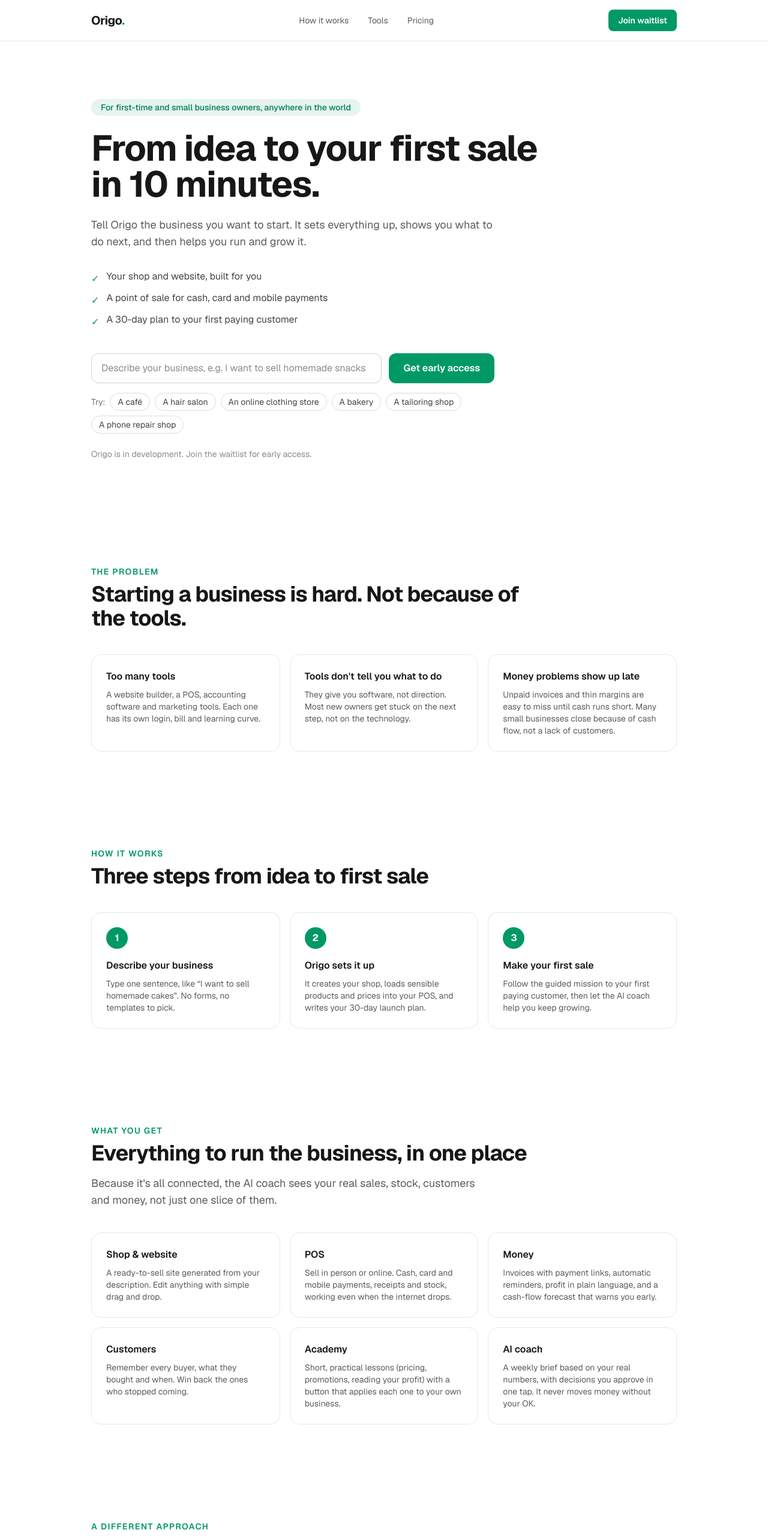
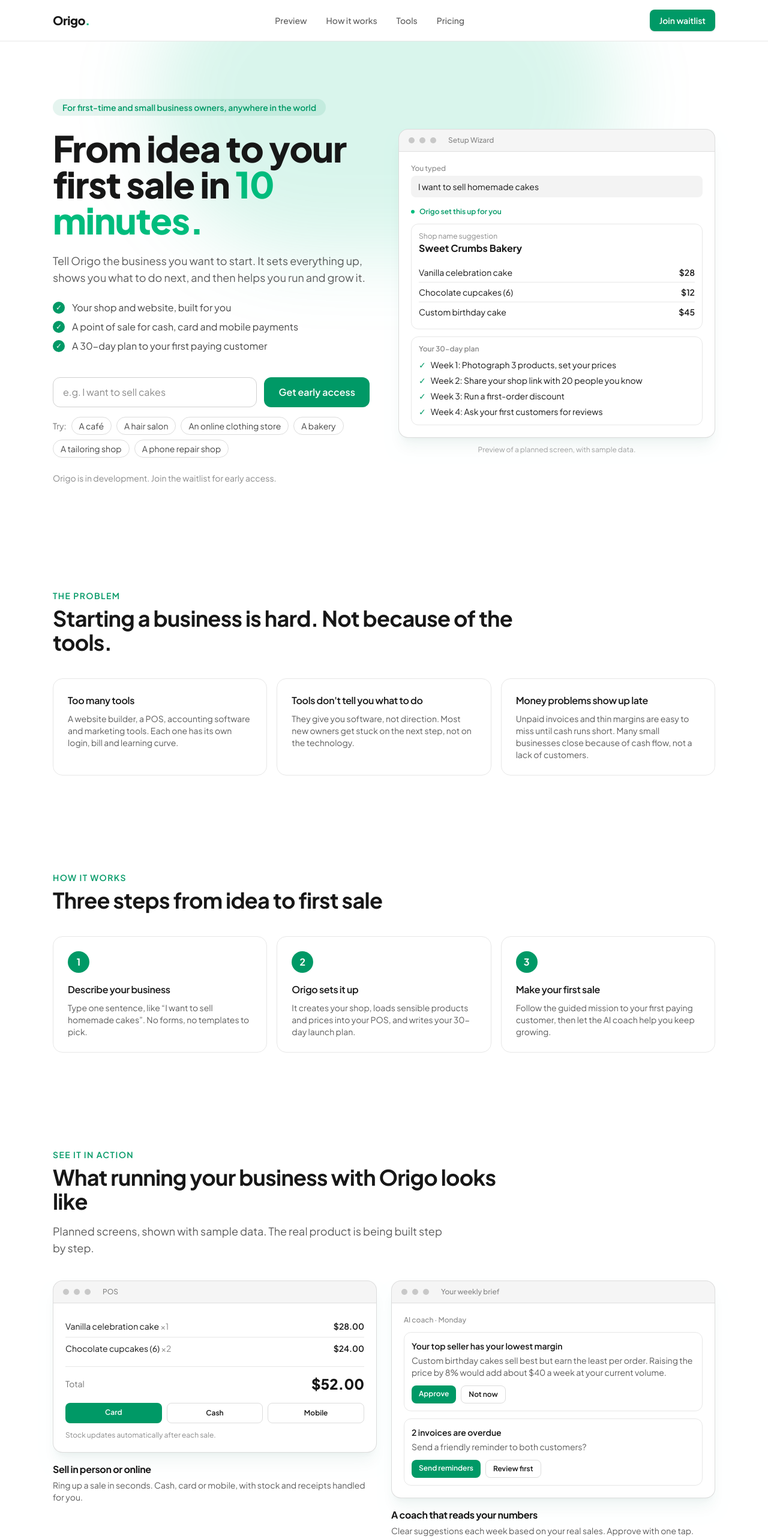
Before and after one commit to Nad278/neema, a Next.js app: page / in a window 1280 px wide. Shown: the top 2566 px of the page at 60% size. Built offline with nearby package versions, Linux system fonts and the light colour scheme.

Commit message:
Polish landing page: Plus Jakarta Sans, product previews, audience and promises sections, sticky nav
Co-Authored-By: Claude Sonnet 5.5 <noreply@anthropic.com>
Claude-Session: https://claude.ai/code/session_01Pq5wfC4yfvko6RpYseSg7r

```diff
--- a/src/app/globals.css
+++ b/src/app/globals.css
@@ -8,8 +8,7 @@
 @theme inline {
   --color-background: var(--background);
   --color-foreground: var(--foreground);
-  --font-sans: var(--font-geist-sans);
-  --font-mono: var(--font-geist-mono);
+  --font-sans: var(--font-jakarta);
 }
 
 @media (prefers-color-scheme: dark) {
@@ -19,6 +18,16 @@
   }
 }
 
+html {
+  scroll-behavior: smooth;
+}
+
+h1,
+h2,
+h3 {
+  letter-spacing: -0.02em;
+}
+
 body {
   background: var(--background);
   color: var(--foreground);
--- a/src/app/layout.tsx
+++ b/src/app/layout.tsx
@@ -1,15 +1,11 @@
 import type { Metadata } from "next";
-import { Geist, Geist_Mono } from "next/font/google";
+import { Plus_Jakarta_Sans } from "next/font/google";
 import "./globals.css";
 
-const geistSans = Geist({
-  variable: "--font-geist-sans",
+const jakarta = Plus_Jakarta_Sans({
+  variable: "--font-jakarta",
   subsets: ["latin"],
-});
-
-const geistMono = Geist_Mono({
-  variable: "--font-geist-mono",
-  subsets: ["latin"],
+  weight: ["400", "500", "600", "700", "800"],
 });
 
 export const metadata: Metadata = {
@@ -22,7 +18,7 @@ export default function RootLayout({ children }: LayoutProps<"/">) {
   return (
     <html
       lang="en"
-      className={`${geistSans.variable} ${geistMono.variable} h-full antialiased`}
+      className={`${jakarta.variable} h-full antialiased`}
     >
       <body className="min-h-full flex flex-col">{children}</body>
     </html>
--- a/src/app/page.tsx
+++ b/src/app/page.tsx
@@ -1,4 +1,5 @@
 import HeroForm from "@/components/HeroForm";
+import { CoachPreview, PosPreview, WizardPreview } from "@/components/Mockups";
 import Navbar from "@/components/Navbar";
 import Section from "@/components/Section";
 import WaitlistForm from "@/components/WaitlistForm";
@@ -99,6 +100,34 @@ const plans = [
   },
 ];
 
+const audiences = [
+  ["Food and drink", "Cafés, bakeries, food stalls, caterers"],
+  ["Beauty and wellness", "Salons, barbers, spas, nail studios"],
+  ["Fashion and retail", "Boutiques, tailors, online clothing stores"],
+  ["Repair and trade", "Phone repair, mechanics, electricians, cleaners"],
+  ["Online sellers", "Handmade goods, resellers, social-media shops"],
+  ["Services and freelancers", "Tutors, photographers, consultants"],
+];
+
+const principles = [
+  {
+    title: "You stay in control",
+    text: "The AI suggests, you approve. Anything involving money or messages to customers waits for your OK.",
+  },
+  {
+    title: "Everything is logged",
+    text: "A clear record of what the AI did and why, so you can always check and undo.",
+  },
+  {
+    title: "Your data is yours",
+    text: "Your sales, customers and numbers belong to you, and you can export them any time.",
+  },
+  {
+    title: "Works where you work",
+    text: "Built mobile-first for real shops, including patchy internet. Payments through licensed partners, with more local options added by country.",
+  },
+];
+
 const faqs = [
   {
     q: "Is Origo available now?",
@@ -129,21 +158,30 @@ export default function Home() {
 
       <main>
         {/* Hero */}
-        <div className="mx-auto w-full max-w-5xl px-6 py-16 sm:py-24">
-          <p className="inline-block rounded-full bg-emerald-600/10 px-4 py-1 text-sm font-medium text-emerald-700">
+        <div className="relative overflow-hidden">
+          <div
+            aria-hidden
+            className="pointer-events-none absolute -top-40 left-1/2 h-[32rem] w-[48rem] -translate-x-1/2 rounded-full bg-emerald-500/15 blur-3xl"
+          />
+          <div className="relative mx-auto grid w-full max-w-6xl items-center gap-12 px-6 py-16 sm:py-24 lg:grid-cols-2">
+            <div>
+              <p className="inline-block rounded-full bg-emerald-600/10 px-4 py-1 text-sm font-semibold text-emerald-600">
                 For first-time and small business owners, anywhere in the world
               </p>
-          <h1 className="mt-6 max-w-3xl text-4xl font-bold tracking-tight sm:text-6xl">
-            From idea to your first sale in 10 minutes.
+              <h1 className="mt-6 text-4xl font-extrabold tracking-tight sm:text-6xl">
+                From idea to your first sale in{" "}
+                <span className="text-emerald-500">10 minutes.</span>
               </h1>
-          <p className="mt-6 max-w-2xl text-lg text-foreground/70">
-            Tell Origo the business you want to start. It sets everything up,
-            shows you what to do next, and then helps you run and grow it.
+              <p className="mt-6 text-lg text-foreground/70">
+                Tell Origo the business you want to start. It sets everything up, shows you what
+                to do next, and then helps you run and grow it.
               </p>
-          <ul className="mt-8 space-y-2 text-foreground/80">
+              <ul className="mt-6 space-y-2 text-foreground/80">
                 {promises.map((p) => (
                   <li key={p} className="flex items-start gap-3">
-                <span className="mt-1 text-emerald-600">✓</span>
+                    <span className="mt-0.5 flex h-5 w-5 shrink-0 items-center justify-center rounded-full bg-emerald-600 text-xs text-white">
+                      ✓
+                    </span>
                     {p}
                   </li>
                 ))}
@@ -153,6 +191,14 @@ export default function Home() {
                 Origo is in development. Join the waitlist for early access.
               </p>
             </div>
+            <div className="relative">
+              <WizardPreview />
+              <p className="mt-3 text-center text-xs text-foreground/40">
+                Preview of a planned screen, with sample data.
+              </p>
+            </div>
+          </div>
+        </div>
 
         {/* Problem */}
         <Section
@@ -161,7 +207,7 @@ export default function Home() {
         >
           <div className="grid gap-4 md:grid-cols-3">
             {problems.map((p) => (
-              <div key={p.title} className="rounded-2xl border border-foreground/10 p-6">
+              <div key={p.title} className="rounded-2xl border border-foreground/10 p-6 transition hover:border-emerald-600/50 hover:shadow-lg hover:shadow-emerald-900/5">
                 <h3 className="font-semibold">{p.title}</h3>
                 <p className="mt-2 text-sm text-foreground/70">{p.text}</p>
               </div>
@@ -177,7 +223,7 @@ export default function Home() {
         >
           <ol className="grid gap-4 md:grid-cols-3">
             {steps.map((s) => (
-              <li key={s.n} className="rounded-2xl border border-foreground/10 p-6">
+              <li key={s.n} className="rounded-2xl border border-foreground/10 p-6 transition hover:border-emerald-600/50 hover:shadow-lg hover:shadow-emerald-900/5">
                 <span className="flex h-9 w-9 items-center justify-center rounded-full bg-emerald-600 font-bold text-white">
                   {s.n}
                 </span>
@@ -186,6 +232,31 @@ export default function Home() {
               </li>
             ))}
           </ol>
+        </Section>
+
+        {/* Preview */}
+        <Section
+          id="preview"
+          eyebrow="See it in action"
+          title="What running your business with Origo looks like"
+          intro="Planned screens, shown with sample data. The real product is being built step by step."
+        >
+          <div className="grid gap-6 lg:grid-cols-2">
+            <div>
+              <PosPreview />
+              <h3 className="mt-4 font-bold">Sell in person or online</h3>
+              <p className="mt-1 text-sm text-foreground/70">
+                Ring up a sale in seconds. Cash, card or mobile, with stock and receipts handled for you.
+              </p>
+            </div>
+            <div>
+              <CoachPreview />
+              <h3 className="mt-4 font-bold">A coach that reads your numbers</h3>
+              <p className="mt-1 text-sm text-foreground/70">
+                Clear suggestions each week based on your real sales. Approve with one tap.
+              </p>
+            </div>
+          </div>
         </Section>
 
         {/* Tools */}
@@ -197,9 +268,39 @@ export default function Home() {
         >
           <div className="grid gap-4 sm:grid-cols-2 lg:grid-cols-3">
             {tools.map((t) => (
-              <div key={t.name} className="rounded-2xl border border-foreground/10 p-6">
+              <div key={t.name} className="rounded-2xl border border-foreground/10 p-6 transition hover:border-emerald-600/50 hover:shadow-lg hover:shadow-emerald-900/5">
                 <h3 className="font-semibold">{t.name}</h3>
                 <p className="mt-2 text-sm text-foreground/70">{t.text}</p>
+              </div>
+            ))}
+          </div>
+        </Section>
+
+        {/* Audience */}
+        <Section
+          eyebrow="Who it's for"
+          title="Built for people starting and running small businesses"
+        >
+          <div className="grid gap-4 sm:grid-cols-2 lg:grid-cols-3">
+            {audiences.map(([t, d]) => (
+              <div key={t} className="rounded-2xl border border-foreground/10 p-5">
+                <h3 className="font-bold">{t}</h3>
+                <p className="mt-1 text-sm text-foreground/70">{d}</p>
+              </div>
+            ))}
+          </div>
+        </Section>
+
+        {/* Principles */}
+        <Section
+          eyebrow="Our promises"
+          title="Powerful AI, with you in charge"
+        >
+          <div className="grid gap-4 sm:grid-cols-2">
+            {principles.map((p) => (
+              <div key={p.title} className="rounded-2xl bg-foreground/[0.04] p-6">
+                <h3 className="font-bold">{p.title}</h3>
+                <p className="mt-2 text-sm text-foreground/70">{p.text}</p>
               </div>
             ))}
           </div>
--- a/src/components/HeroForm.tsx
+++ b/src/components/HeroForm.tsx
@@ -29,7 +29,7 @@ export default function HeroForm() {
           type="text"
           value={idea}
           onChange={(e) => setIdea(e.target.value)}
-          placeholder="Describe your business, e.g. I want to sell homemade snacks"
+          placeholder="e.g. I want to sell cakes"
           aria-label="Describe your business"
           suppressHydrationWarning
           className="flex-1 rounded-xl border border-foreground/20 bg-transparent px-4 py-3 outline-none focus:border-emerald-600"
--- /dev/null
+++ b/src/components/Mockups.tsx
@@ -0,0 +1,127 @@
+// Illustrative previews of planned screens. All names and numbers are sample data.
+
+function Window({ title, children }: { title: string; children: React.ReactNode }) {
+  return (
+    <div className="overflow-hidden rounded-2xl border border-foreground/15 bg-background shadow-xl shadow-emerald-900/5">
+      <div className="flex items-center gap-2 border-b border-foreground/10 bg-foreground/[0.04] px-4 py-2.5">
+        <span className="h-2.5 w-2.5 rounded-full bg-foreground/20" />
+        <span className="h-2.5 w-2.5 rounded-full bg-foreground/20" />
+        <span className="h-2.5 w-2.5 rounded-full bg-foreground/20" />
+        <span className="ml-3 text-xs font-medium text-foreground/50">{title}</span>
+      </div>
+      <div className="p-5">{children}</div>
+    </div>
+  );
+}
+
+export function WizardPreview() {
+  const products = [
+    ["Vanilla celebration cake", "$28"],
+    ["Chocolate cupcakes (6)", "$12"],
+    ["Custom birthday cake", "$45"],
+  ];
+  const plan = [
+    "Week 1: Photograph 3 products, set your prices",
+    "Week 2: Share your shop link with 20 people you know",
+    "Week 3: Run a first-order discount",
+    "Week 4: Ask your first customers for reviews",
+  ];
+  return (
+    <Window title="Setup Wizard">
+      <p className="text-xs font-medium text-foreground/50">You typed</p>
+      <p className="mt-1 rounded-lg bg-foreground/[0.05] px-3 py-2 text-sm">
+        I want to sell homemade cakes
+      </p>
+
+      <div className="mt-4 flex items-center gap-2 text-xs font-semibold text-emerald-600">
+        <span className="h-1.5 w-1.5 rounded-full bg-emerald-500" />
+        Origo set this up for you
+      </div>
+
+      <div className="mt-3 rounded-xl border border-foreground/10 p-3">
+        <p className="text-xs text-foreground/50">Shop name suggestion</p>
+        <p className="font-bold">Sweet Crumbs Bakery</p>
+        <ul className="mt-3 divide-y divide-foreground/10 text-sm">
+          {products.map(([n, p]) => (
+            <li key={n} className="flex justify-between py-1.5">
+              <span>{n}</span>
+              <span className="font-semibold">{p}</span>
+            </li>
+          ))}
+        </ul>
+      </div>
+
+      <div className="mt-3 rounded-xl border border-foreground/10 p-3">
+        <p className="text-xs font-semibold text-foreground/50">Your 30-day plan</p>
+        <ul className="mt-2 space-y-1.5 text-sm">
+          {plan.map((p) => (
+            <li key={p} className="flex gap-2">
+              <span className="text-emerald-600">✓</span>
+              {p}
+            </li>
+          ))}
+        </ul>
+      </div>
+    </Window>
+  );
+}
+
+export function PosPreview() {
+  const items = [
+    ["Vanilla celebration cake", "1", "$28.00"],
+    ["Chocolate cupcakes (6)", "2", "$24.00"],
+  ];
+  return (
+    <Window title="POS">
+      <ul className="divide-y divide-foreground/10 text-sm">
+        {items.map(([n, q, p]) => (
+          <li key={n} className="flex items-center justify-between py-2">
+            <span>
+              {n} <span className="text-foreground/50">×{q}</span>
+            </span>
+            <span className="font-semibold">{p}</span>
+          </li>
+        ))}
+      </ul>
+      <div className="mt-3 flex items-center justify-between border-t border-foreground/10 pt-3">
+        <span className="text-sm text-foreground/60">Total</span>
+        <span className="text-2xl font-extrabold">$52.00</span>
+      </div>
+      <div className="mt-4 grid grid-cols-3 gap-2 text-center text-xs font-semibold">
+        <span className="rounded-lg bg-emerald-600 py-2 text-white">Card</span>
+        <span className="rounded-lg border border-foreground/15 py-2">Cash</span>
+        <span className="rounded-lg border border-foreground/15 py-2">Mobile</span>
+      </div>
+      <p className="mt-3 text-xs text-foreground/50">Stock updates automatically after each sale.</p>
+    </Window>
+  );
+}
+
+export function CoachPreview() {
+  return (
+    <Window title="Your weekly brief">
+      <p className="text-xs font-medium text-foreground/50">AI coach · Monday</p>
+      <div className="mt-3 space-y-3 text-sm">
+        <div className="rounded-xl border border-foreground/10 p-3">
+          <p className="font-semibold">Your top seller has your lowest margin</p>
+          <p className="mt-1 text-foreground/70">
+            Custom birthday cakes sell best but earn the least per order. Raising the price by 8%
+            would add about $40 a week at your current volume.
+          </p>
+          <div className="mt-3 flex gap-2 text-xs font-semibold">
+            <span className="rounded-lg bg-emerald-600 px-3 py-1.5 text-white">Approve</span>
+            <span className="rounded-lg border border-foreground/15 px-3 py-1.5">Not now</span>
+          </div>
+        </div>
+        <div className="rounded-xl border border-foreground/10 p-3">
+          <p className="font-semibold">2 invoices are overdue</p>
+          <p className="mt-1 text-foreground/70">Send a friendly reminder to both customers?</p>
+          <div className="mt-3 flex gap-2 text-xs font-semibold">
+            <span className="rounded-lg bg-emerald-600 px-3 py-1.5 text-white">Send reminders</span>
+            <span className="rounded-lg border border-foreground/15 px-3 py-1.5">Review first</span>
+          </div>
+        </div>
+      </div>
+    </Window>
+  );
+}
--- a/src/components/Navbar.tsx
+++ b/src/components/Navbar.tsx
@@ -1,4 +1,5 @@
 const links = [
+  { href: "#preview", label: "Preview" },
   { href: "#how-it-works", label: "How it works" },
   { href: "#tools", label: "Tools" },
   { href: "#pricing", label: "Pricing" },
@@ -6,15 +7,15 @@ const links = [
 
 export default function Navbar() {
   return (
-    <header className="border-b border-foreground/10">
-      <nav className="mx-auto flex w-full max-w-5xl items-center justify-between px-6 py-4">
-        <a href="#" className="text-xl font-bold tracking-tight">
-          Origo<span className="text-emerald-600">.</span>
+    <header className="sticky top-0 z-50 border-b border-foreground/10 bg-background/80 backdrop-blur">
+      <nav className="mx-auto flex w-full max-w-6xl items-center justify-between px-6 py-4">
+        <a href="#" className="text-xl font-extrabold tracking-tight">
+          Origo<span className="text-emerald-500">.</span>
         </a>
-        <ul className="hidden items-center gap-8 text-sm text-foreground/70 sm:flex">
+        <ul className="hidden items-center gap-8 text-sm font-medium text-foreground/70 md:flex">
           {links.map((l) => (
             <li key={l.href}>
-              <a href={l.href} className="hover:text-foreground">
+              <a href={l.href} className="transition hover:text-foreground">
                 {l.label}
               </a>
             </li>
@@ -22,7 +23,7 @@ export default function Navbar() {
         </ul>
         <a
           href="#waitlist"
-          className="rounded-lg bg-emerald-600 px-4 py-2 text-sm font-semibold text-white hover:bg-emerald-700"
+          className="rounded-lg bg-emerald-600 px-4 py-2 text-sm font-semibold text-white shadow-sm transition hover:bg-emerald-700"
         >
           Join waitlist
         </a>
--- a/src/components/Section.tsx
+++ b/src/components/Section.tsx
@@ -12,7 +12,7 @@ export default function Section({
   children: React.ReactNode;
 }) {
   return (
-    <section id={id} className="mx-auto w-full max-w-5xl scroll-mt-16 px-6 py-16 sm:py-20">
+    <section id={id} className="mx-auto w-full max-w-6xl scroll-mt-16 px-6 py-16 sm:py-20">
       {eyebrow && (
         <p className="text-sm font-semibold tracking-widest text-emerald-600 uppercase">
           {eyebrow}
```
Lines whose indentation alone changed are shown as unchanged.
